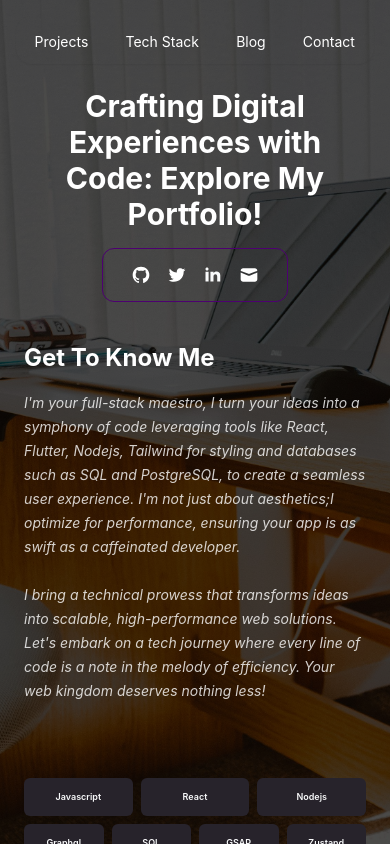
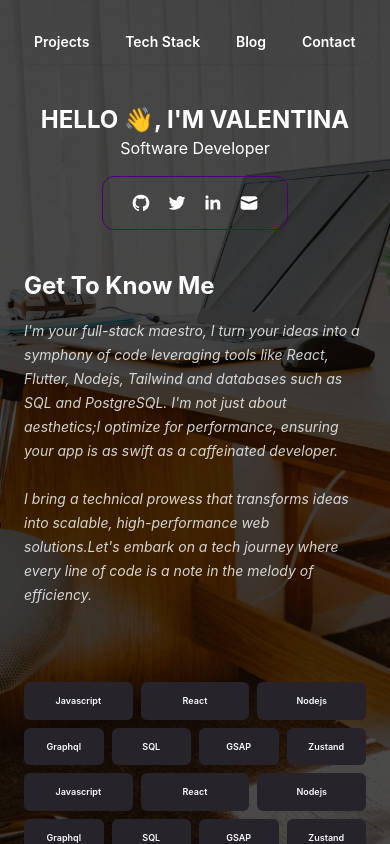
Before and after one commit to valentina-buoro/portfolio-2.0, a Next.js app: page / in a window 390 px wide. Shown: the top 844 px of the page. Built offline with nearby package versions, Linux system fonts and the light colour scheme.

Commit message:
hero adjustment

```diff
--- a/components/MobileNavbar.tsx
+++ b/components/MobileNavbar.tsx
@@ -35,7 +35,7 @@ const MobileNavbar: React.FC = () => {
 
   return (
     <nav className={color? "bg-[#4D0071]/40 z-30 h-12 w-11/12 fixed top-4 left-0 overflow-y-auto mx-4 py-4 px-0 rounded-2xl shadow-sm md:hidden": "bg-transparent z-30 h-12 w-11/12 fixed top-4 left-0 overflow-y-auto mx-4 py-4 px-0 rounded-2xl shadow-sm md:hidden"}>
-      <div className="flex justify-around items-center text-sm ">
+      <div className="flex justify-around items-center text-sm font-semibold ">
         <span className="li active:border-b-white">
           <a onClick={() => scrollToSection("projects")}>Projects</a>
         </span>
--- a/components/sections/Hero.tsx
+++ b/components/sections/Hero.tsx
@@ -47,9 +47,13 @@ const Hero = () => {
       <div className="w-screen md:w-full background-image  p-6">
         <MobileNavbar />
         <div className="content linear flex flex-col items-center  ">
-          <h1 className="mt-16 md:mt-4 md:px-20 text-center font-bold text-3xl md:text-6xl ">
+          <h1 className="hidden md:block mt-16 md:mt-4 md:px-20 text-center font-bold text-3xl md:text-6xl ">
             Crafting Digital Experiences with Code: Explore My Portfolio!
           </h1>
+         <div className="md:hidden mt-20">
+         <p className="text-white font-bold text-2xl sub-text text-center">HELLO &#128075;, I'M VALENTINA</p>
+        <h1 className=" text-center">Software Developer</h1>
+         </div>
           <div className="hidden md:block sub-text py-4 md:pt-6 text-center">
             <span>Excellent xyz</span>
           </div>
@@ -81,15 +85,12 @@ const Hero = () => {
                 {" "}
                 I'm your full-stack maestro, I turn your ideas into a symphony
                 of code leveraging tools like React, Flutter, Nodejs, Tailwind
-                for styling and databases such as SQL and PostgreSQL, to create
-                a seamless user experience. I'm not just about aesthetics;I
+                and databases such as SQL and PostgreSQL. I'm not just about aesthetics;I
                 optimize for performance, ensuring your app is as swift as a
                 caffeinated developer.
-                <br />
+             <br />
                 <br />I bring a technical prowess that transforms ideas into
-                scalable, high-performance web solutions. Let's embark on a tech
-                journey where every line of code is a note in the melody of
-                efficiency. Your web kingdom deserves nothing less!
+                scalable, high-performance web solutions.Let's embark on a tech journey where every line of code is a note in the melody of efficiency.
               </i>
             </div>
             <div className="right px-6 md:px-0 ">
```
